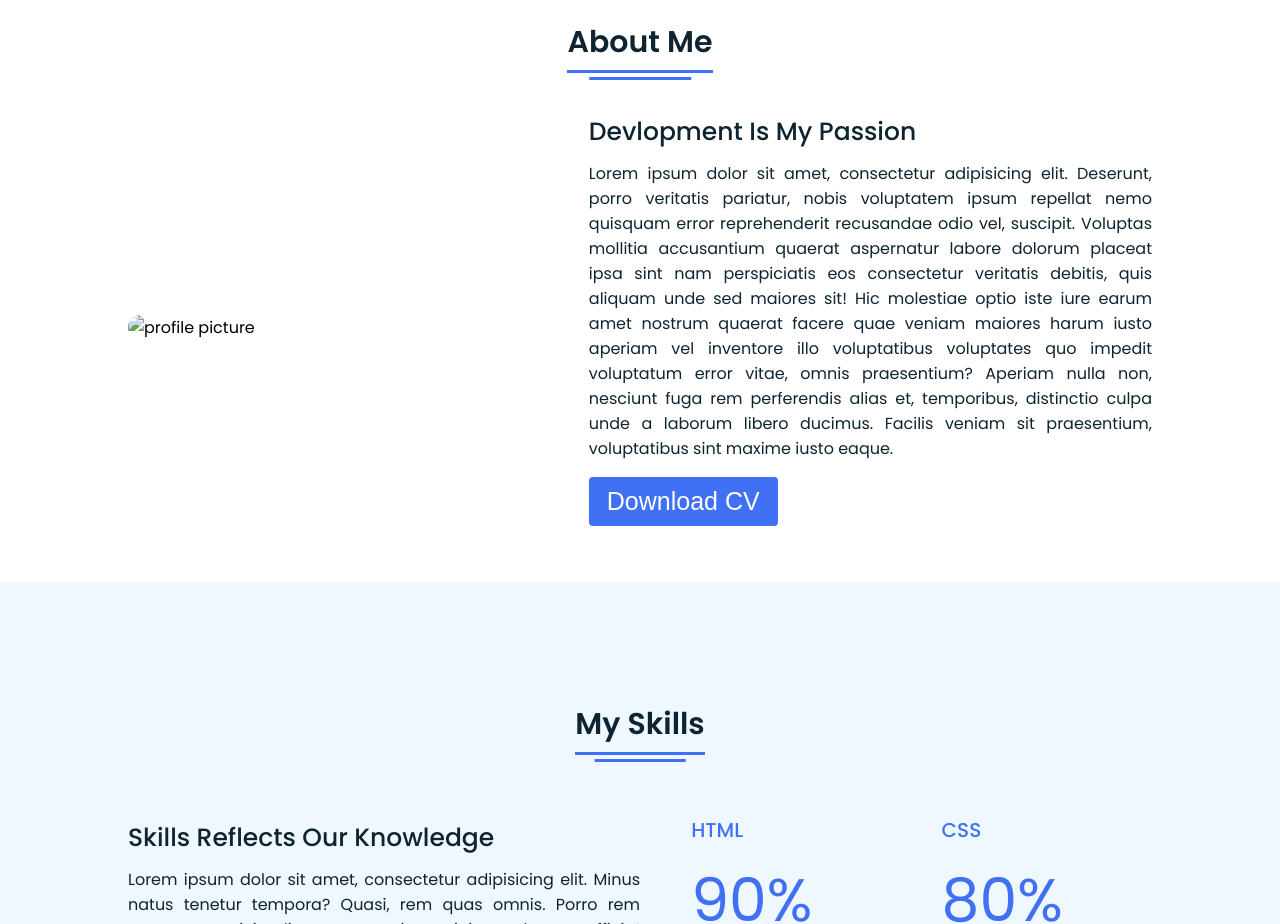
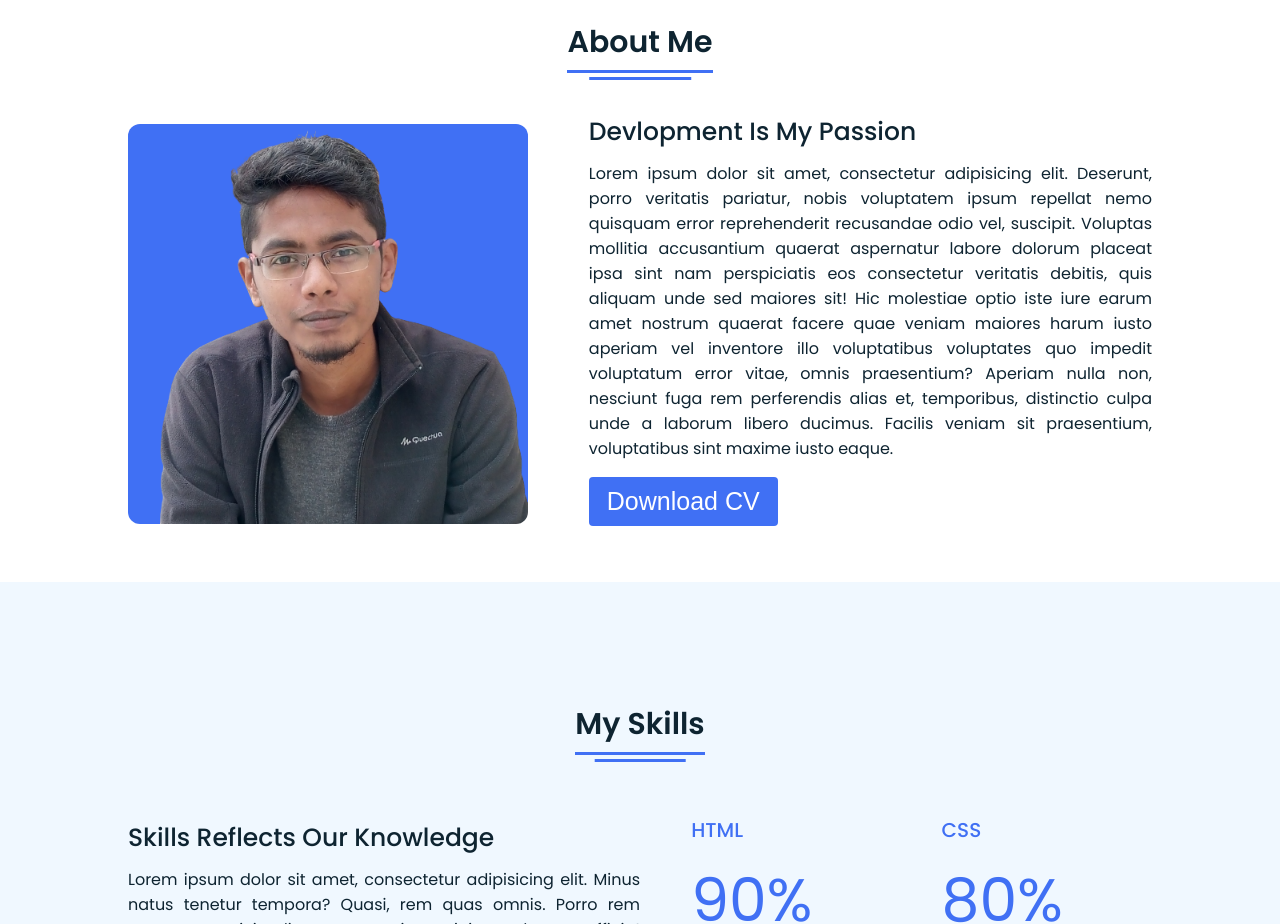
Before and after one commit to manju-insane/portfolio, a plain HTML site: page index.html in a window 1280 px wide. Shown: the part 860-1784 px from the top of the page. Drawn offline with Linux system fonts and the light colour scheme.

Commit message:
Update index.html
profile pic updated

```diff
--- a/index.html
+++ b/index.html
@@ -60,7 +60,7 @@
     <div class="title"><span>About Me</span></div>
   <div class="about-details">
     <div class="left">
-      <img src="profile_pic.png" alt="profile picture">
+      <img src="/portfolio/Images and Resume/profile_pic.png" alt="profile picture">
     </div>
     <div class="right">
       <div class="topic">Devlopment Is My Passion</div>
```
